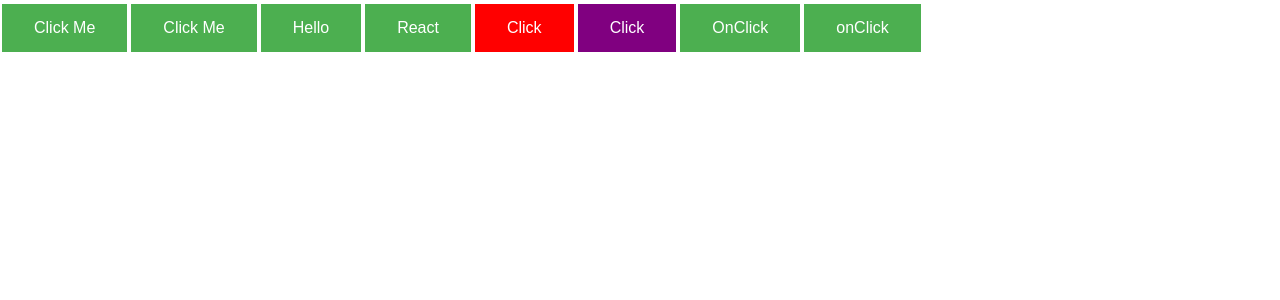
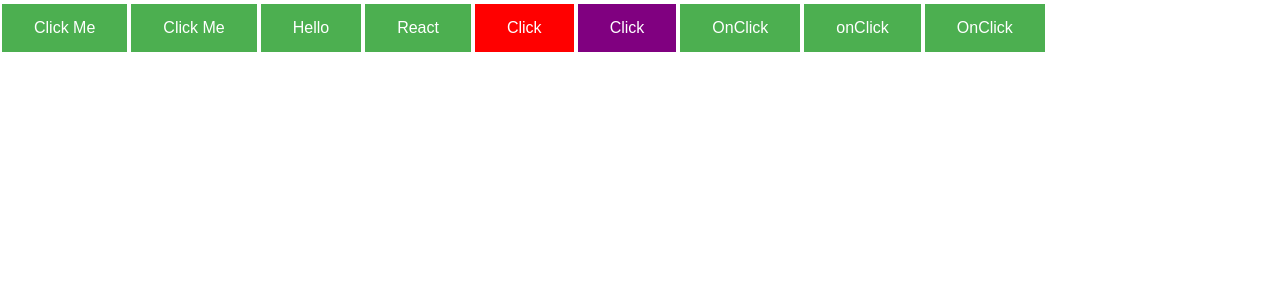
Before and after one commit to KusalDemo/React-Basics, a React (Vite) app: page / in a window 1280 px wide. Shown: the top 300 px of the page. Built offline with nearby package versions, Linux system fonts and the light colour scheme.

Commit message:
Add onClick() (point : Using anonymous function with a prop.)

```diff
--- a/src/App.jsx
+++ b/src/App.jsx
@@ -1,7 +1,7 @@
 
 import './App.css'
 import ResponsiveAppBar from "./component/AppBar/appBar.jsx";
-import {Button, Button2, Button3, Button5, Button6} from "./component/Button/Button.jsx";
+import {Button, Button2, Button3, Button5, Button6, Button7} from "./component/Button/Button.jsx";
 
 function App() {
 
@@ -17,6 +17,7 @@
        {/*<Button4 text="onClick()" onClick={() => alert("Hello")}/>*/}
        <Button5 text="OnClick" onClick={()=>alert("Hello")}/>
        <Button6 text="onClick" onClick={()=>alert("Hello React")}/>
+       <Button7 text="OnClick" name="React" onClick={(name)=>alert(name)}/>
    </div>
   )
 }
--- a/src/component/Button/Button.jsx
+++ b/src/component/Button/Button.jsx
@@ -36,3 +36,9 @@
         <button className="myButton" onClick={()=>onClick()}>{text}</button>
     )
 }
+
+export function Button7({text,onClick}){
+    return(
+        <button className="myButton" onClick={()=>onClick(name)}>{text}</button>
+    )
+}
```
